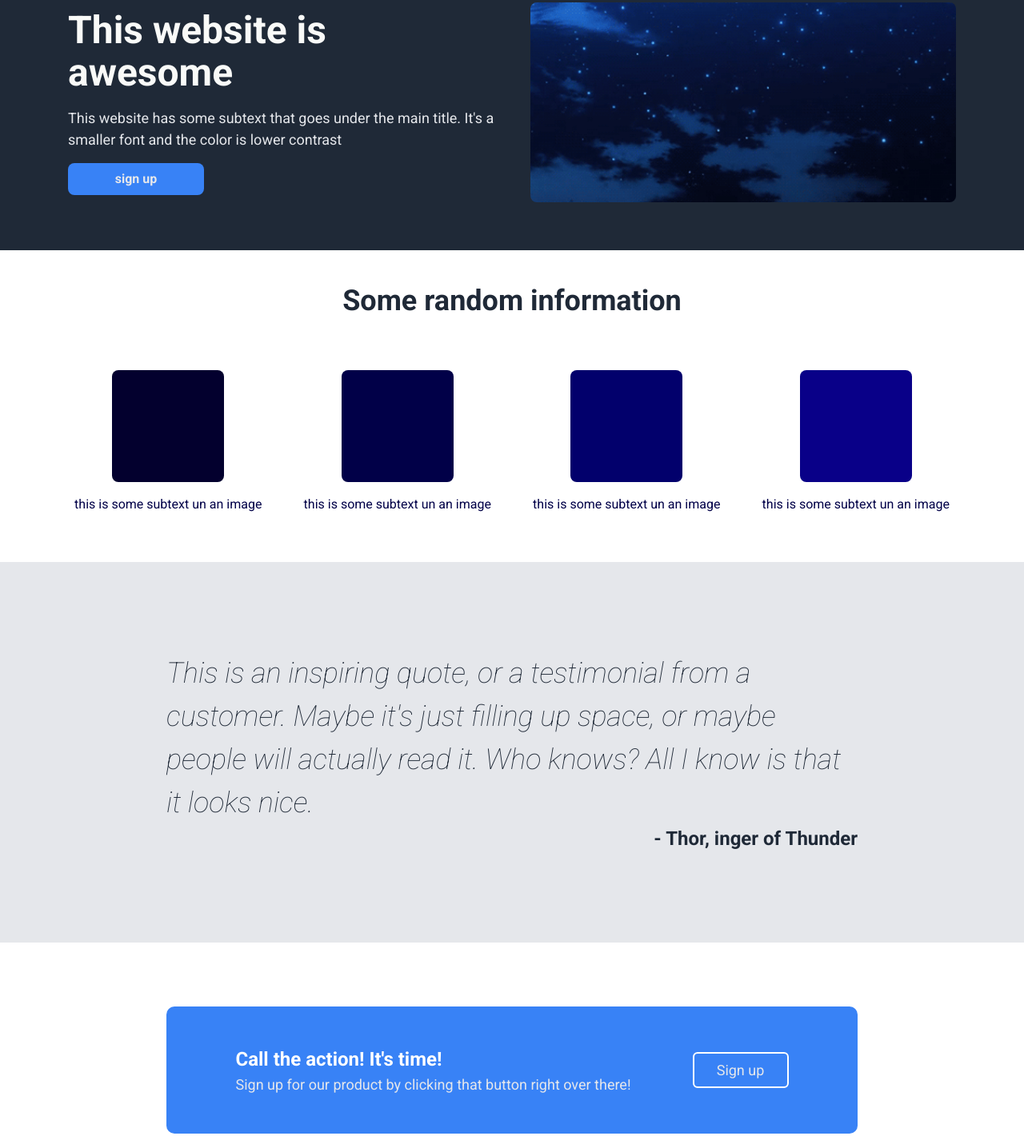
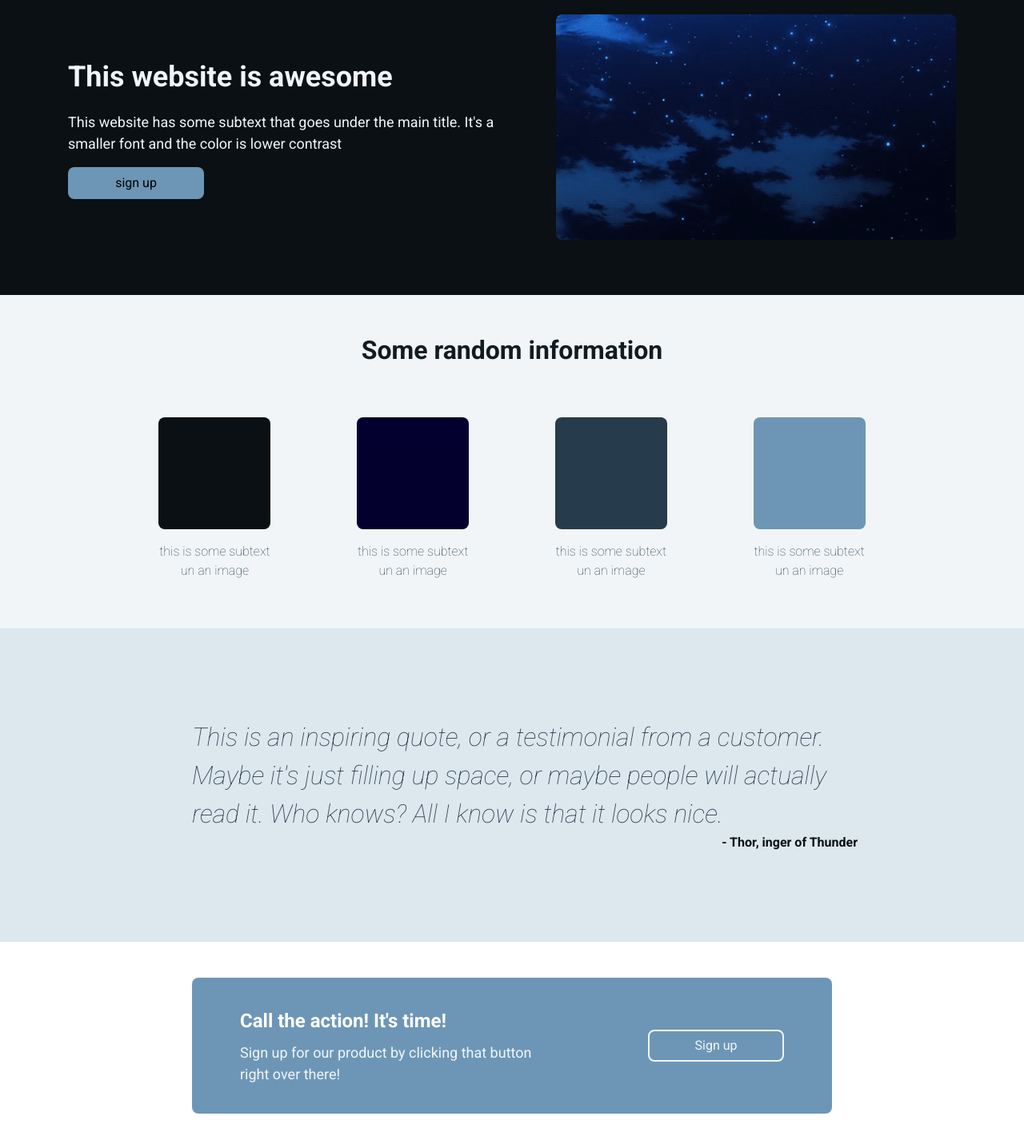
Before and after one commit to jihedqs/Landing_Page, a plain HTML site: page index.html in a window 1280 px wide. Shown: the part 129-1550 px from the top of the page at 80% size. Drawn offline with Linux system fonts and the light colour scheme.

Commit message:
add variables and some styles

```diff
--- a/index.html
+++ b/index.html
@@ -15,7 +15,7 @@
   </head>
   <body>
     <div class="section_1">
-      <div class="wrapper">
+      <div class="section wrapper">
         <div class="header">
           <h1>Header logo</h1>
           <ul>
@@ -33,28 +33,28 @@
             </p>
             <button class="btn_1">sign up</button>
           </div>
-          <div class="img"></div>
+          <div class="img"><img src="imgs/sky.gif" alt="" /></div>
         </div>
       </div>
     </div>
     <div class="section_2">
-      <div class="wrapper">
+      <div class="section wrapper">
         <h1>Some random information</h1>
         <div class="boxs">
+          <div class="box">
+            <div class="child" style="background: #0a1014"></div>
+            <p>this is some subtext un an image</p>
+          </div>
           <div class="box">
             <div class="child" style="background: #03002e"></div>
             <p>this is some subtext un an image</p>
           </div>
           <div class="box">
-            <div class="child" style="background: #010048"></div>
+            <div class="child" style="background: #263b4b"></div>
             <p>this is some subtext un an image</p>
           </div>
           <div class="box">
-            <div class="child" style="background: #02006c"></div>
-            <p>this is some subtext un an image</p>
-          </div>
-          <div class="box">
-            <div class="child" style="background: #090088"></div>
+            <div class="child" style="background: #6d96b6"></div>
             <p>this is some subtext un an image</p>
           </div>
         </div>
@@ -68,8 +68,10 @@
       </em>
       <p>- Thor, inger of Thunder</p>
     </div>
+
     <div class="section_4">
-      <div class="big_box">
+      <div class="section wrapper">
+        <div class="cont">
           <div class="info">
             <strong>Call the action! It's time!</strong>
             <p>
@@ -79,6 +81,7 @@
           <button>Sign up</button>
         </div>
       </div>
+    </div>
     <div class="footer">Copyright © The Odin Project 2023</div>
   </body>
 </html>
--- a/reset.css
+++ b/reset.css
@@ -20,6 +20,11 @@
 body {
   line-height: 1.5;
   -webkit-font-smoothing: antialiased;
+}
+button {
+  font-family: inherit;
+  color: inherit;
+  border: 0;
 }
 /*
     5. Improve media defaults
--- a/style.css
+++ b/style.css
@@ -1,82 +1,114 @@
+:root {
+  --bgcolor: #0a1014;
+  --text: #f1f5f8;
+  --text-white: #0a1014;
+  --primary: #6d96b6;
+  --secondary: #111b22;
+  --secondary-white: #dde7ee;
+  --accent: #5d8aad;
+  --accent-white: #263b4b;
+  --fontSize-1: 1rem;
+  --fontSize-2: 1.125rem;
+  --fontSize-3: 1.75rem;
+  --fontSize-4: 2rem;
+  --fontSize-5: 2.25rem;
+  --fontWeight-0: 200;
+  --fontWeight-1: 400;
+  --fontWeight-2: 600;
+  --space-1: 16px;
+  --space-2: 36px;
+  --space-3: 45px;
+  --space-4: 60px;
+  --space-5: 181px;
+  --space-6: 200px;
+}
+
 body {
   font-family: "Roboto", sans-serif;
 }
-.section_1 {
-  padding: 36px 60px 60px;
-  background-color: #1f2937;
+button {
+  width: 170px;
+  height: 40px;
+  border-radius: 8px;
 }
 .wrapper {
-  display: flex;
-  flex-direction: column;
-  gap: 60px;
   max-width: 1110px;
   margin: auto;
 }
+.section {
+  display: flex;
+  flex-direction: column;
+}
+.section_1 {
+  padding-block: var(--space-2) var(--space-4);
+  padding-inline: clamp(var(--space-1), 5vw, 181px);
+  background-color: var(--bgcolor);
+}
+.wrapper {
+  gap: var(--space-4);
+}
 .header {
   display: flex;
-  gap: 45px;
+  gap: var(--space-3);
   justify-content: space-between;
 }
 .header h1 {
-  font-size: 24px;
-  color: #f9faf8;
+  font-size: var(--fontSize-3);
+  font-weight: var(--fontWeight-2);
+  color: var(--text);
 }
 .header ul {
   display: flex;
   gap: 32px;
 }
 .header a {
-  color: #e5e7eb;
+  color: var(--text);
   font-size: 18px;
 }
 .landing {
+  min-height: 300px;
   display: flex;
-  min-height: 250px;
+  align-items: center;
   justify-content: space-between;
-  align-items: center;
-  gap: 45px;
+  gap: var(--space-3);
 }
 .landing .info {
   display: flex;
   flex-direction: column;
   flex: 1;
-  gap: 16px;
+  gap: var(--space-1);
+  max-width: 700px;
 }
 .landing h1 {
-  line-height: 1.1;
-  font-size: 48px;
-  font-weight: 600;
-  color: #f9faf8;
+  font-size: var(--fontSize-5);
+  color: var(--text);
 }
 .landing p {
-  color: #e5e7eb;
+  color: var(--text);
   font-size: 18px;
 }
 .landing button {
-  background-color: #3882f6;
-  padding: 5px 20px;
-  border: none;
-  color: #e5e7eb;
-  font-weight: 600;
-  width: 170px;
-  height: 40px;
-  border-radius: 8px;
+  font-size: var(--fontSize-1);
+  font-weight: var(--fontWeight-1);
+  background-color: var(--primary);
 }
-.img {
-  background: url(imgs/sky.gif	);
-  align-self: stretch;
+img {
   border-radius: 8px;
   flex: 1;
-  background-size: cover;
 }
 .section_2 {
-  padding: 36px 60px 60px;
-  text-align: center;
+  background-color: var(--text);
+  padding-block: var(--space-3) var(--space-4);
+  padding-inline: clamp(var(--space-1), 12vw, 181px);
+}
+.section--2 .wrapper {
+  gap: var(--space-2);
 }
 .section_2 h1 {
-  font-size: 36px;
-  font-weight: 600;
-  color: #1f2937;
+  display: flex;
+  justify-content: center;
+  font-size: var(--fontSize-4);
+  color: var(--secondary);
 }
 .section_2 .child {
   border-radius: 8px;
@@ -84,66 +116,77 @@ body {
   width: 140px;
 }
 .section_2 .box {
-  color: #010048;
+  font-weight: var(--fontWeight-0);
   flex: 1;
   display: flex;
   flex-direction: column;
   align-items: center;
-  gap: 16px;
+  gap: var(--space-1);
+}
+.section_2 .box p {
+  max-width: 140px;
+  text-align: center;
+  color: var(--accent-white);
 }
 .section_2 .boxs {
   display: flex;
-  gap: 36px;
+  gap: var(--fontSize-2);
 }
 .section_3 em {
-  font-size: 36px;
-  font-weight: 100;
-  color: #1f2937;
+  font-size: var(--fontSize-4);
+  font-weight: var(--fontWeight-0);
+  color: var(--accent-white);
+  max-width: 800px;
+  align-self:center ;
 }
 .section_3 {
   display: flex;
   flex-direction: column;
   justify-content: center;
-  background-color: #e5e7eb;
+  background-color: var(--secondary-white);
   padding: 7em 13em;
 }
 .section_3 p {
   align-self: flex-end;
-  font-weight: bolder;
-  font-size: 24px;
-  color: #1f2937;
+  font-weight: var(--fontWeight-2);
+
+  color: var(--text-white);
 }
 .section_4 {
-  padding: 5em 13em;
-  display: flex;
-  justify-content: center;
-  align-items: center;
+  padding-block: var(--space-3) var(--space-4);
+  padding-inline: var(--space-6);
 }
-.big_box {
-  border-radius: 10px;
-  padding: 3em;
+.section_4 .wrapper {
+  max-width: 800px;
+}
+.cont {
+  border-radius: 8px;
+  padding-block: var(--space-2);
+  padding-inline: var(--space-4);
   color: white;
   display: flex;
   align-items: center;
-  justify-content: space-around;
-  width: 100%;
-  background-color: #3882f6;
+  gap: 8px;
+  justify-content: space-between;
+  background-color: var(--primary);
 }
-.big_box button {
-  border-radius: 6px;
-  border: 2px solid white;
-  color: #e5e7eb;
-  font-size: 18px;
-  padding: 7px 1em;
-  width: 120px;
-  background-color: #3882f6;
+.cont button {
+  border: 2px solid var(--text);
+  color: var(--text);
+  background-color: transparent;
 }
 strong {
   font-size: 24px;
 }
-.big_box p {
-  color: #e5e7eb;
+.cont p {
+  color: var(--text);
   font-size: 18px;
+}
+.cont .info {
+  display: flex;
+  flex-direction: column;
+  gap: 8px;
+  max-width: 400px;
 }
 .footer {
   background-color: #1f2937;
@@ -151,5 +194,5 @@ strong {
   align-items: center;
   justify-content: center;
   color: #e5e7eb;
-  padding:  2em 0;
+  padding: 2em 0;
 }
```
Lines whose indentation alone changed are shown as unchanged.
